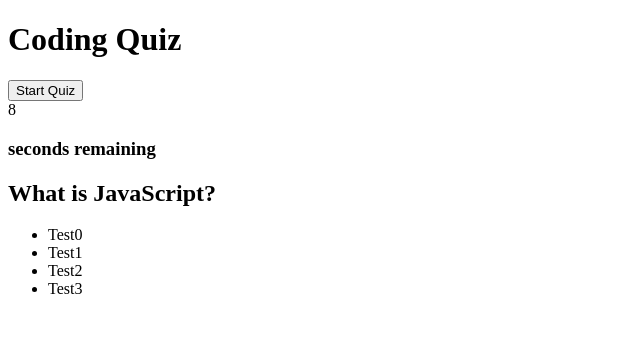
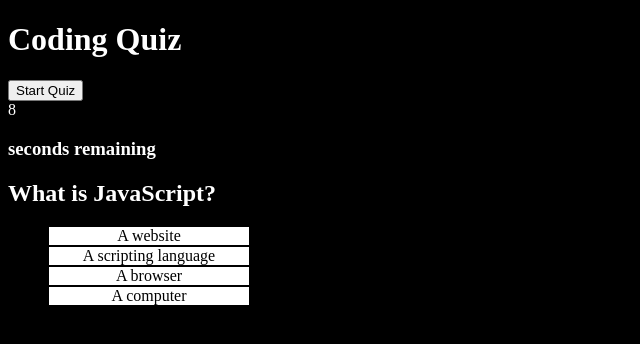
Before and after one commit to james-stapleton/Coding-Quiz, a plain HTML site: page index.html in a window 1280 px wide. Both pictures are taken after a click on the button "Start Quiz". Shown: the whole page, without its empty margins (0-640 px from the left). Drawn offline with Linux system fonts and the light colour scheme.

Commit message:
Added functionality to clear list when a selection is made, also added color change on mouseover

```diff
--- a/assets/css/styles.css
+++ b/assets/css/styles.css
@@ -0,0 +1,14 @@
+body {
+    background-color: black;
+    color: white;
+}
+
+li {background-color: white;
+    color: black;
+    padding: 25px, 25px, 25px, 25px;
+    border: solid black;
+    border-width: 1px;
+    width: 200px;
+    display: flex;
+    justify-content: center;
+}
--- a/assets/js/script.js
+++ b/assets/js/script.js
@@ -12,7 +12,9 @@
     choices: ["A website", "A scripting language", "A browser", "A computer"],
     answer: "answer1"
     },
-    {},
+    {question: "What is the syntax for calling a function?",
+    choices: ["functionName();", "<functionName>", "A function calls itself", ".functionName"],
+    answer: "answer0"},
     {},
     {},
     {},
@@ -50,9 +52,10 @@
     //Set the h2 with the question id to the question from the object at the index value provided by question number
     questionElement.textContent = questionArray[questionNumber].question;
     //Set the answer choices
+    answerElement.innerHTML = "";
     for (var i = 0; i<4; i++) {
         var li = document.createElement("li");
-        li.textContent = "Test" + i;
+        li.textContent = questionArray[questionNumber].choices[i];
         li.id = "answer" + i;
         console.log(li.id);
         answerElement.appendChild(li);
@@ -78,16 +81,33 @@
             if (choice == correct) {
                 console.log("correct");
                 score++;
+                this.style.backgroundColor = "green";
             }
             else {
                 console.log("incorrect");
                 timerCounter = timerCounter - 5;
             }
+
+        questionNumber++;
+        console.log("question number: "+questionNumber);
+        quiz();
+        });
+        selection.addEventListener("mouseover", function () {
+            this.style.backgroundColor = "aqua";
+        });
+
+        selection.addEventListener("mouseout", function(){
+            this.style.backgroundColor = "white";
+
         });
     }
+
 };
 
 function finish () {
+    questionElement.innerHTML = "Game Over! Your score is: " + score + " Input initials:"
+    answerElement.innerHTML = ""
+
     if (timerCounter <= 0) {
         console.log("Game over! Too slow or too stupid--or both");
     }
@@ -95,4 +115,6 @@
 
     }
 
+    console.log("Score: " + score);
+
 }
```
Also changed, not shown: index.html (+4 -1 lines).
